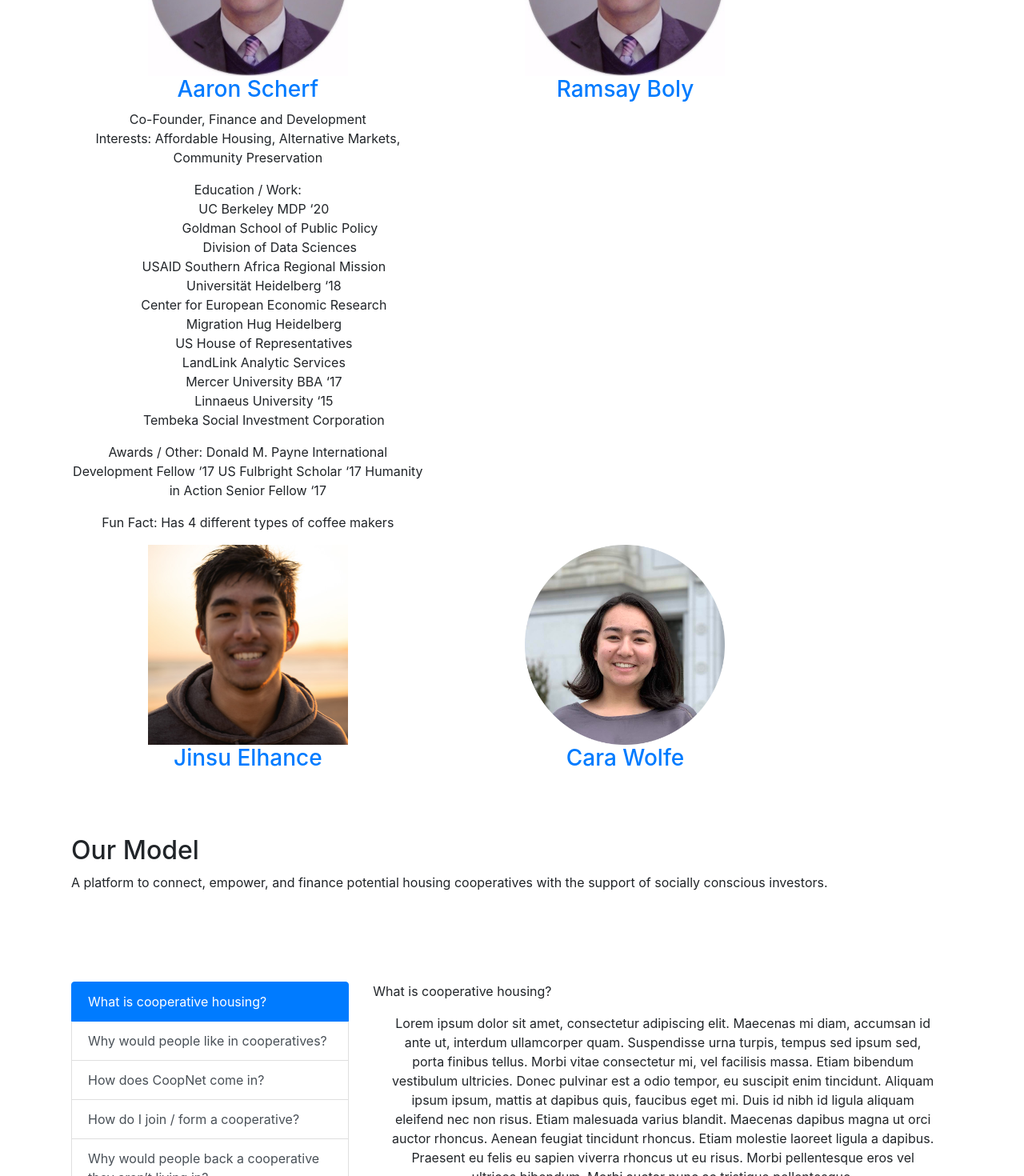
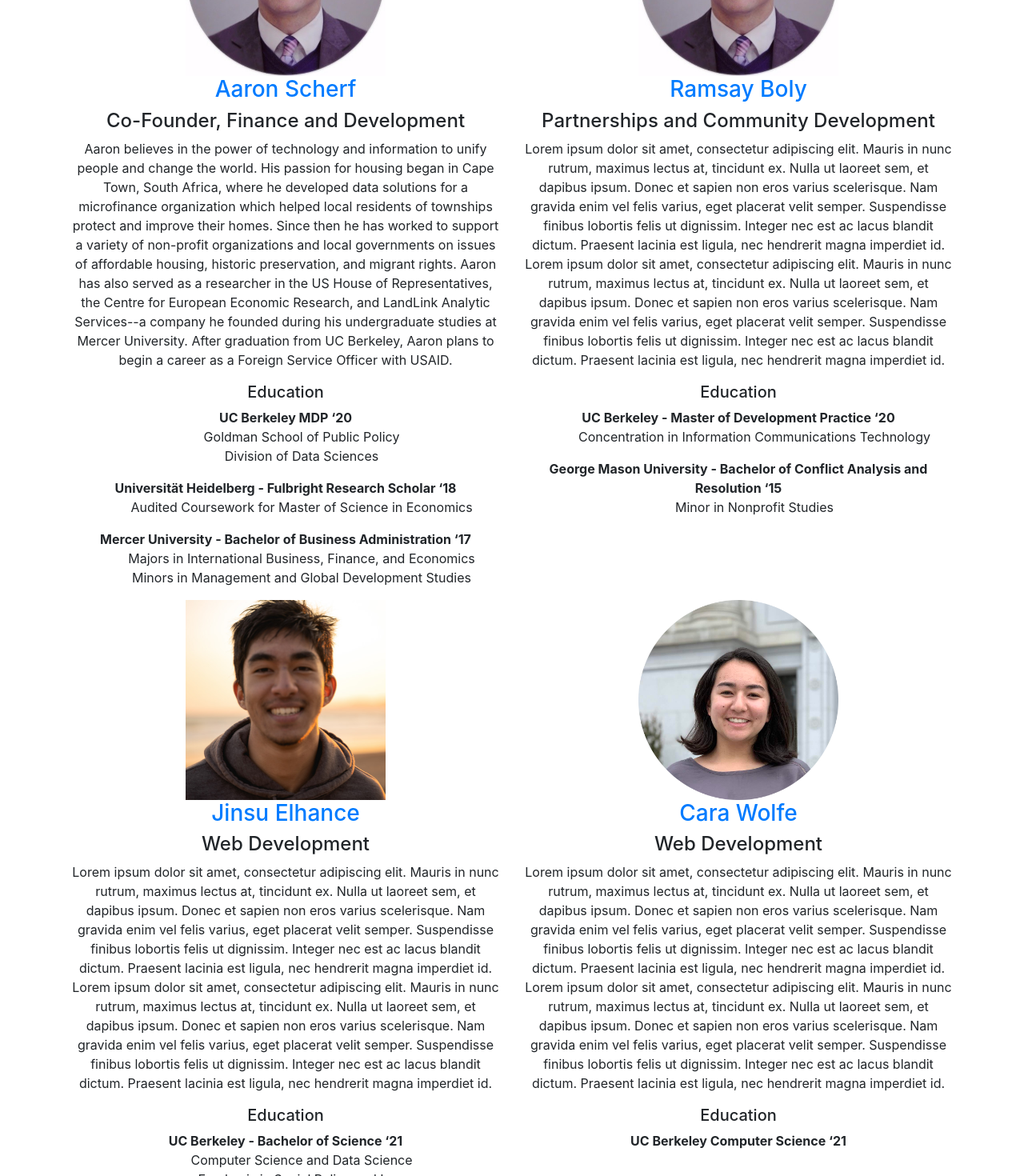
Before and after one commit to housing-coopnet/coopnet, a React (Create React App) app in the folder coopnetsite/: page /about in a window 1280 px wide. Shown: the part 1260-2730 px from the top of the page at 80% size. Built offline with nearby package versions, Linux system fonts and the light colour scheme.

Commit message:
added bios

```diff
--- a/coopnetsite/src/components/About.js
+++ b/coopnetsite/src/components/About.js
@@ -73,66 +73,122 @@ class About extends Component {
                                </Jumbotron></Col>
                              </Row>
                              <Row>
-                                <Col xs={8} md={5} >
+                                <Col xs={8} md={6} >
                                 <img src={require('../images/aaron.jpeg')} roundedCircle width="250px"/>
                                 <h3> <a href="https://www.linkedin.com/in/aaron-scherf-60504873/"> Aaron Scherf </a> </h3>
 
                                 <div class="title">
-                                Co-Founder, Finance and Development
+                                <h4> Co-Founder, Finance and Development </h4>
                                 </div>
                                 <div>
                                 <p>
-                                Interests: Affordable Housing, Alternative Markets, Community Preservation
+                                 Aaron believes in the power of technology and information to unify people and change the world. His passion for housing began in Cape Town, South Africa, where he developed data solutions for a microfinance organization which helped local residents of townships protect and improve their homes. Since then he has worked to support a variety of non-profit organizations and local governments on issues of affordable housing, historic preservation, and migrant rights. Aaron has also served as a researcher in the US House of Representatives, the Centre for European Economic Research, and LandLink Analytic Services--a company he founded during his undergraduate studies at Mercer University. After graduation from UC Berkeley, Aaron plans to begin a career as a Foreign Service Officer with USAID.
                                 </p>
 
-                                <p>
-                                Education / Work:
-                                <ul>
-                                    <li>UC Berkeley MDP ‘20
+                                <h5>
+                                Education </h5>
+                                <b> UC Berkeley MDP ‘20 </b>
                                         <ul>
                                             <li> Goldman School of Public Policy</li>
                                             <li> Division of Data Sciences</li>
                                         </ul>
-                                    </li>
-                                <li> USAID Southern Africa Regional Mission</li>
-                                <li> Universität Heidelberg ‘18</li>
-                                <li> Center for European Economic Research</li>
-                                <li> Migration Hug Heidelberg</li>
-                                <li> US House of Representatives</li>
-                                <li> LandLink Analytic Services</li>
-                                <li> Mercer University BBA ‘17</li>
-                                <li> Linnaeus University ‘15</li>
-                                <li> Tembeka Social Investment Corporation</li>
-                                </ul></p>
-                                <p>
-                                Awards / Other:
-                                Donald M. Payne International Development Fellow ‘17
-                                US Fulbright Scholar ‘17
-                                Humanity in Action Senior Fellow ‘17</p>
 
-                                <p>
-                                Fun Fact:
-                                Has 4 different types of coffee makers</p>
+                                <b> Universität Heidelberg - Fulbright Research Scholar ‘18 </b> <ul>
+                                <li> Audited Coursework for Master of Science in Economics </li>
+                                </ul>
+                                <b> Mercer University - Bachelor of Business Administration ‘17 </b><ul>
+                                <li> Majors in International Business, Finance, and Economics </li>
+                                <li>    Minors in Management and Global Development Studies </li>
+                                </ul>
+
+
                                 </div>
 
                                 </Col>
-                                <Col xs={8} md={5} >
+
+
+                                <Col xs={8} md={6} >
                                 <img src={require('../images/aaron.jpeg')} roundedCircle width="250px"/>
                                 <h3> <a href="https://www.linkedin.com/in/ramsay-boly-637b82100/"> Ramsay Boly </a></h3>
+
+                                <h4> Partnerships and Community Development </h4>
+
+                                                                <div>
+                                                                <p>
+
+                                                                 Lorem ipsum dolor sit amet, consectetur adipiscing elit. Mauris in nunc rutrum, maximus lectus at, tincidunt ex. Nulla ut laoreet sem, et dapibus ipsum. Donec et sapien non eros varius scelerisque. Nam gravida enim vel felis varius, eget placerat velit semper. Suspendisse finibus lobortis felis ut dignissim. Integer nec est ac lacus blandit dictum. Praesent lacinia est ligula, nec hendrerit magna imperdiet id.
+                                                                 Lorem ipsum dolor sit amet, consectetur adipiscing elit. Mauris in nunc rutrum, maximus lectus at, tincidunt ex. Nulla ut laoreet sem, et dapibus ipsum. Donec et sapien non eros varius scelerisque. Nam gravida enim vel felis varius, eget placerat velit semper. Suspendisse finibus lobortis felis ut dignissim. Integer nec est ac lacus blandit dictum. Praesent lacinia est ligula, nec hendrerit magna imperdiet id.
+
+                                                                 </p>
+
+                                                                <h5>
+                                                                Education</h5>
+                                                                <b> UC Berkeley - Master of Development Practice ‘20
+                                                                        </b>
+                                                                        <ul>
+                                                                            <li> Concentration in Information Communications Technology </li>
+                                                                        </ul>
+
+                                                                <b> George Mason University - Bachelor of Conflict Analysis and Resolution ‘15
+                                                            </b> <ul>
+                                                                <li> Minor in Nonprofit Studies</li>
+                                                                </ul>
+                                                                </div>
+
                                 </Col>
 
-                                <Col xs={8} md={5} >
+                                <Col xs={8} md={6} >
                                 <img src={require('../images/jinsu.jpeg')} roundedCircle width="250px"/>
                                 <h3> <a href="https://www.linkedin.com/in/jinsue/"> Jinsu Elhance </a>  </h3>
+                                <h4> Web Development </h4>
+
+                                                                     <div>
+                                                                     <p>
+
+                                                                      Lorem ipsum dolor sit amet, consectetur adipiscing elit. Mauris in nunc rutrum, maximus lectus at, tincidunt ex. Nulla ut laoreet sem, et dapibus ipsum. Donec et sapien non eros varius scelerisque. Nam gravida enim vel felis varius, eget placerat velit semper. Suspendisse finibus lobortis felis ut dignissim. Integer nec est ac lacus blandit dictum. Praesent lacinia est ligula, nec hendrerit magna imperdiet id.
+                                                                      Lorem ipsum dolor sit amet, consectetur adipiscing elit. Mauris in nunc rutrum, maximus lectus at, tincidunt ex. Nulla ut laoreet sem, et dapibus ipsum. Donec et sapien non eros varius scelerisque. Nam gravida enim vel felis varius, eget placerat velit semper. Suspendisse finibus lobortis felis ut dignissim. Integer nec est ac lacus blandit dictum. Praesent lacinia est ligula, nec hendrerit magna imperdiet id.
+
+                                                                      </p>
+
+                                                                     <h5>
+                                                                     Education  </h5>
+                                                                     <b> UC Berkeley - Bachelor of Science ‘21
+
+                                                                             </b>
+                                                                             <ul>
+                                                                                 <li> Computer Science and Data Science </li>
+                                                                                 <li> Emphasis in Social Policy and Law </li>
+
+                                                                             </ul>
+
+
+                                                                     </div>
                                 </Col>
 
-                                <Col xs={8} md={5} >
+                                <Col xs={8} md={6} >
 
 
                                 <img src={require('../images/cara.jpeg')} roundedCircle width="250px"/>
                                 <h3> <a href="https://www.linkedin.com/in/carawolfe/">  Cara Wolfe </a></h3>
-                                <p>
-                                </p>
+                                    <h4> Web Development </h4>
+
+                                                                     <div>
+                                                                     <p>
+
+                                                                      Lorem ipsum dolor sit amet, consectetur adipiscing elit. Mauris in nunc rutrum, maximus lectus at, tincidunt ex. Nulla ut laoreet sem, et dapibus ipsum. Donec et sapien non eros varius scelerisque. Nam gravida enim vel felis varius, eget placerat velit semper. Suspendisse finibus lobortis felis ut dignissim. Integer nec est ac lacus blandit dictum. Praesent lacinia est ligula, nec hendrerit magna imperdiet id.
+                                                                      Lorem ipsum dolor sit amet, consectetur adipiscing elit. Mauris in nunc rutrum, maximus lectus at, tincidunt ex. Nulla ut laoreet sem, et dapibus ipsum. Donec et sapien non eros varius scelerisque. Nam gravida enim vel felis varius, eget placerat velit semper. Suspendisse finibus lobortis felis ut dignissim. Integer nec est ac lacus blandit dictum. Praesent lacinia est ligula, nec hendrerit magna imperdiet id.
+
+                                                                      </p>
+
+                                                                     <h5>
+                                                                     Education </h5>
+                                                                     <b> UC Berkeley Computer Science ‘21
+
+                                                                             </b>
+
+
+
+                                                                     </div>
                                 </Col>
 
 
@@ -179,7 +235,7 @@ class About extends Component {
                     <p> What is cooperative housing?</p>
                     <FAQ />
                 </Tab.Pane>
-                <Tab.Pane eventKey="#faq">
+                <Tab.Pane eventKey="#faq2">
                    <p> Why would people like in cooperatives? </p>
                     <FAQ />
                 </Tab.Pane>
```
